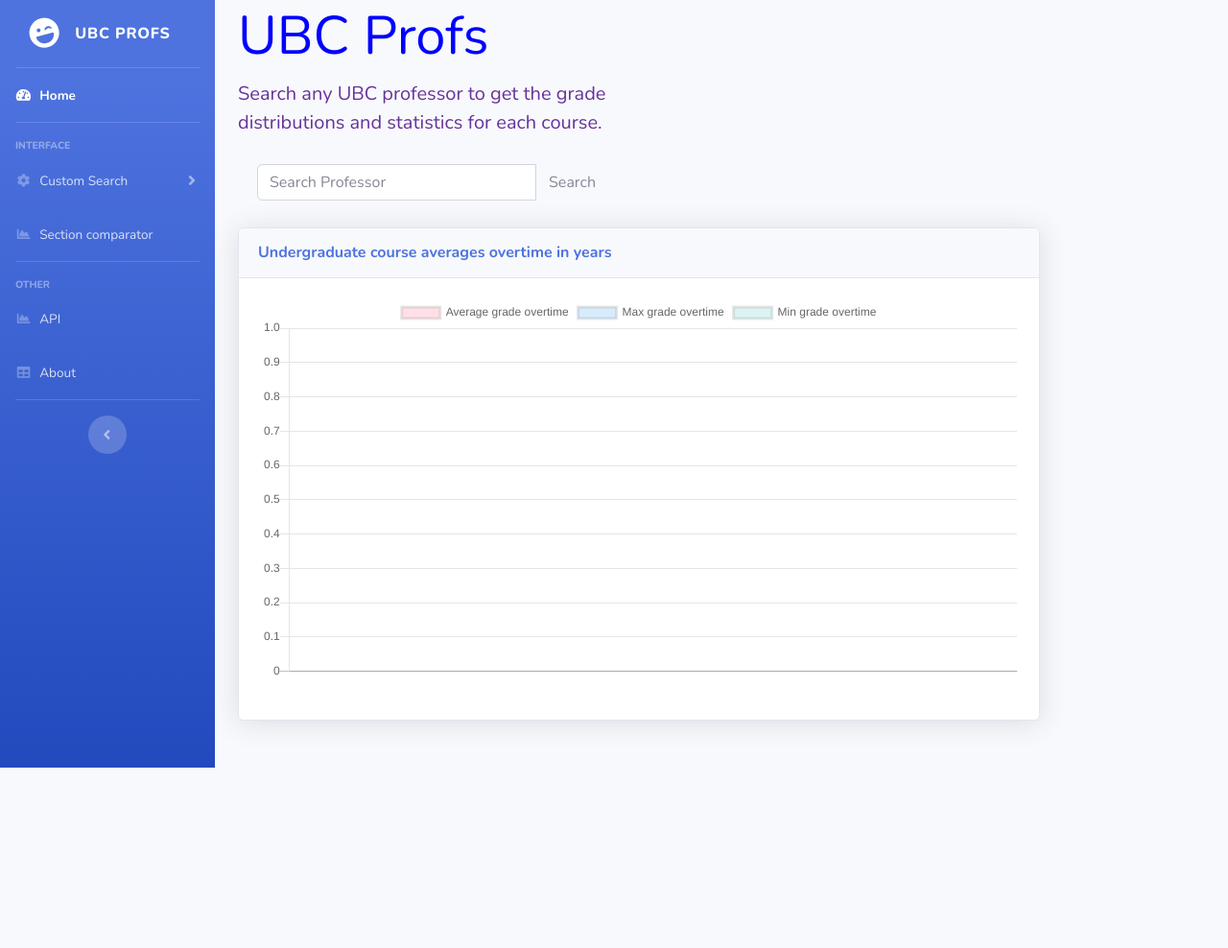
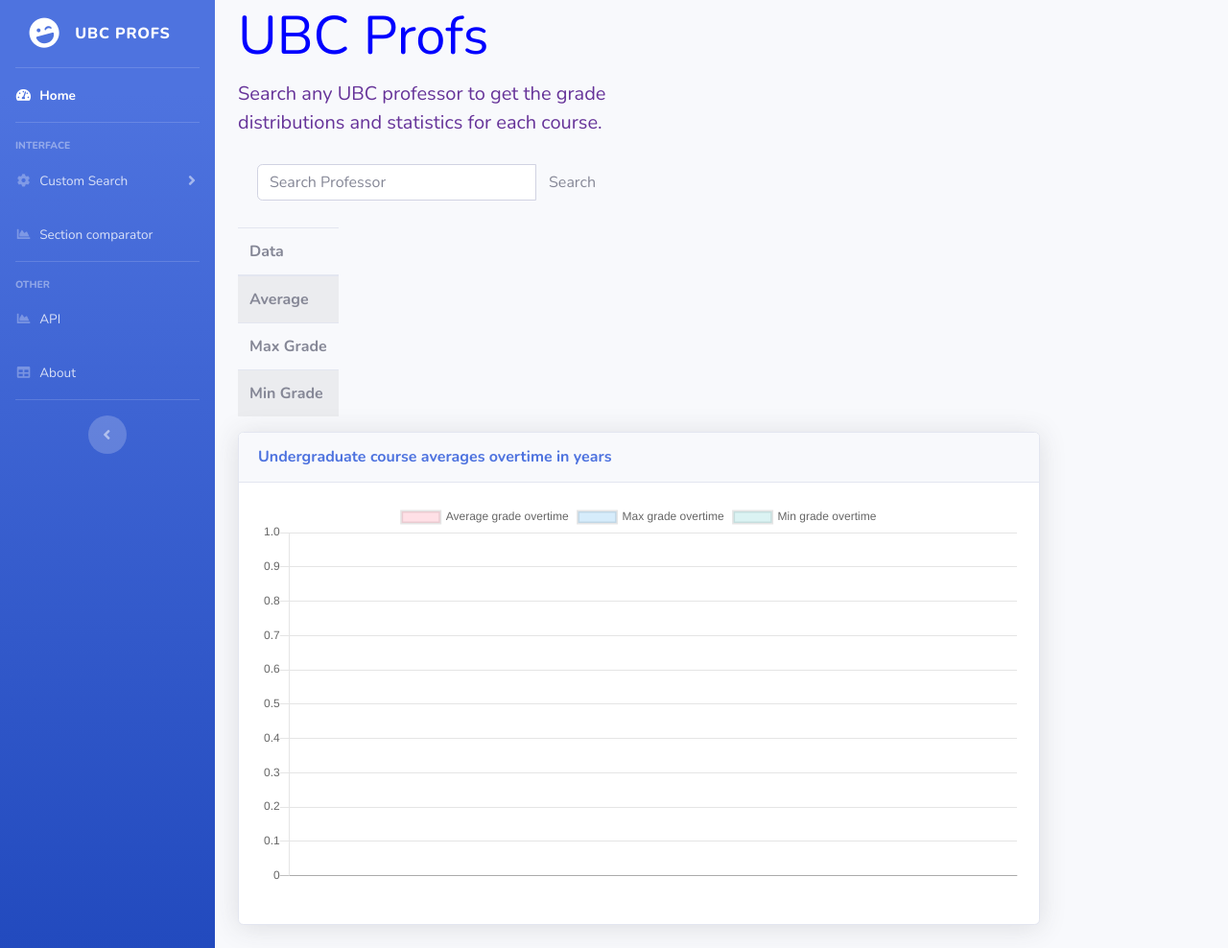
Before and after one commit to christopherhui/ubc-profs-api, a Flask app: page /date in a window 1280 px wide. Shown: the whole page at 96% size. Before the commit the page ends 800 px from the top, so only its background shows below. Run offline with Flask 2, Linux system fonts and the light colour scheme; lists and menus that the app fills with data are empty; some libraries are stand-ins or nearby versions.

Commit message:
Added a table to date

```diff
--- a/static/javascript/date.js
+++ b/static/javascript/date.js
@@ -45,12 +45,35 @@
     });
 
     submit.done(function getYears(res) {
-        myLineChart.data.labels = Object.keys(res);
+        const years = Object.keys(res);
         const stuff = Object.values(res);
-        myLineChart.data.datasets[0].data = stuff.map(x => x['average']);
-        myLineChart.data.datasets[1].data = stuff.map(x => x['high']);
-        myLineChart.data.datasets[2].data = stuff.map(x => x['low']);
+        const averages = stuff.map(x => x['average'].toFixed(2));
+        const highs = stuff.map(x => x['high'].toFixed(0));
+        const lows = stuff.map(x => x['low'].toFixed(0));
+
+        myLineChart.data.labels = years;
+        myLineChart.data.datasets[0].data = averages;
+        myLineChart.data.datasets[1].data = highs;
+        myLineChart.data.datasets[2].data = lows;
         myLineChart.update();
+
+        const columns = $('#columns-date');
+        columns.empty();
+        columns.append("<th scope=\"col\">Data</th>");
+        const $average = $('#average-date');
+        $average.empty();
+        $average.append('<th scope="row">Average</th>');
+        const $max = $('#max-date');
+        $max.empty();
+        $max.append('<th scope="row">Max Grade</th>');
+        const $min = $('#min-date');
+        $min.empty();
+        $min.append('<th scope="row">Min Grade</th>');
+
+        years.forEach(year => columns.append(`<th scope="col">${year}</th>`));
+        averages.forEach(average => $average.append(`<td>${average}</td>`));
+        highs.forEach(high => $max.append(`<td>${high}</td>`));
+        lows.forEach(low => $min.append(`<td>${low}</td>`));
     });
 
     submit.fail(function noResult(err) {
--- a/templates/date.html
+++ b/templates/date.html
@@ -126,11 +126,35 @@
                     </div>
 
                     <div class="row">
+                        <div class="col-auto">
+                            <table class="table table-striped table-responsive">
+                                <thead>
+                                <tr id="columns-date">
+                                    <th scope="col">Data</th>
+                                </tr>
+                                </thead>
+                                <tbody>
+                                <tr id="average-date">
+                                    <th scope="row">Average</th>
+                                </tr>
+                                <tr id="max-date">
+                                    <th scope="row">Max Grade</th>
+                                </tr>
+                                <tr id="min-date">
+                                    <th scope="row">Min Grade</th>
+                                </tr>
+                                </tbody>
+                            </table>
+                        </div>
+                    </div>
+
+                    <div class="row">
                         <div class="col-xl-10 col-lg-7">
                             <div class="card shadow mb-4">
                                 <!-- Card Header - Dropdown -->
                                 <div class="card-header py-3 d-flex flex-row align-items-center justify-content-between">
-                                    <h6 class="m-0 font-weight-bold text-primary">Undergraduate course averages overtime in years</h6>
+                                    <h6 class="m-0 font-weight-bold text-primary">Undergraduate course averages overtime
+                                        in years</h6>
                                 </div>
                                 <!-- Card Body -->
                                 <div class="card-body">
```
